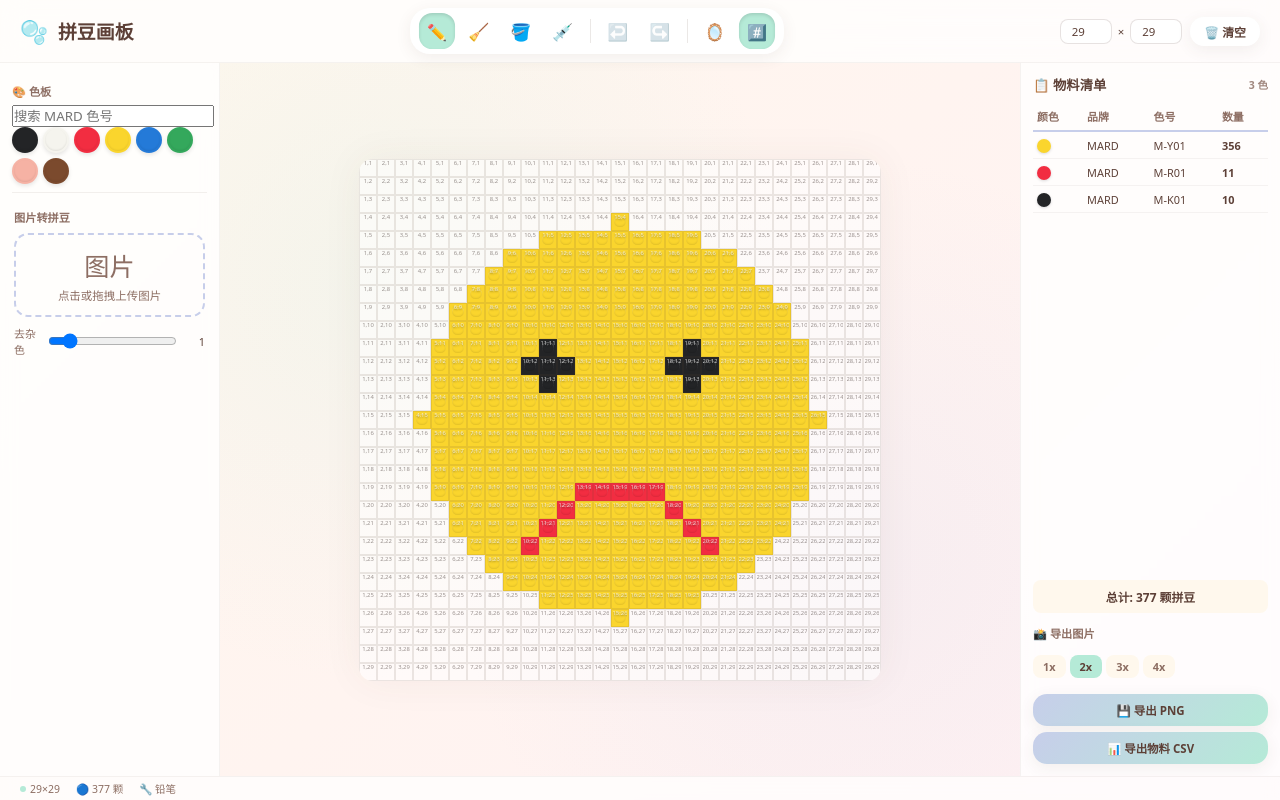
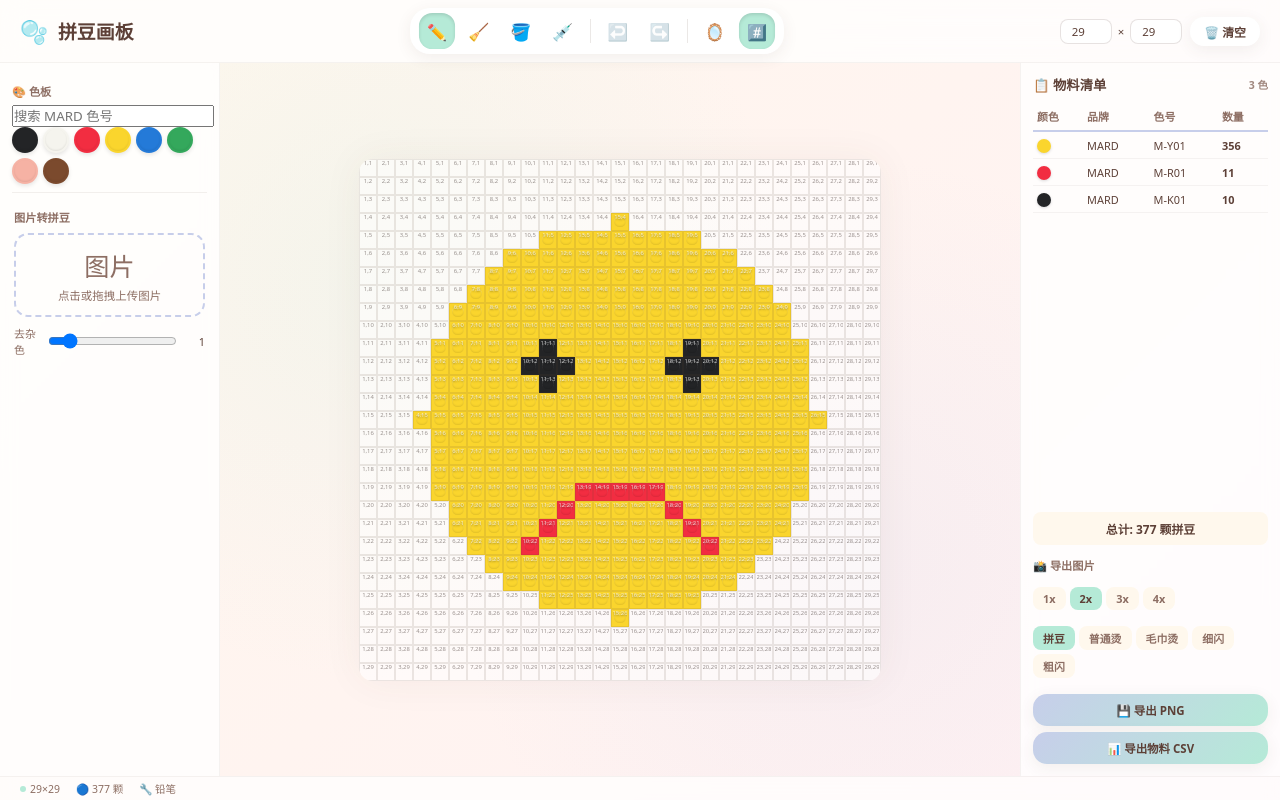
Before and after one commit to sagehou/BeadsCreator, a React (Vite) app: page / in a window 1280 px wide. Built offline with nearby package versions, Linux system fonts and the light colour scheme.

Commit message:
Add ironing preview controls

```diff
--- a/src/App.jsx
+++ b/src/App.jsx
@@ -6,6 +6,7 @@ import BomPanel from './components/BomPanel';
 import ImageConverter from './components/ImageConverter';
 import { useHistory, cloneGrid, floodFill, createEmptyGrid, countBeads } from './hooks/useBeadBoard';
 import { generateSmileyPattern, getAllColors } from './data/colors';
+import { PREVIEW_MODE_OPTIONS, PREVIEW_MODES } from './lib/previewModes';
 
 const DEFAULT_SIZE = 29;
 const CELL_SIZE = 18;
@@ -21,6 +22,7 @@ export default function App() {
   const [symmetry, setSymmetry] = useState(false);
   const [recentColors, setRecentColors] = useState([]);
   const [exportScale, setExportScale] = useState(2);
+  const [previewMode, setPreviewMode] = useState(PREVIEW_MODES.BEAD);
   const [showClearConfirm, setShowClearConfirm] = useState(false);
 
   // Add color to recent
@@ -274,13 +276,17 @@ export default function App() {
           selectedColor={selectedColor}
           onCellAction={handleCellAction}
           symmetry={symmetry}
+          previewMode={previewMode}
         />
 
         {/* Right: BOM */}
         <BomPanel
           grid={grid}
           exportScale={exportScale}
+          previewMode={previewMode}
+          previewModes={PREVIEW_MODE_OPTIONS}
           onExportScaleChange={setExportScale}
+          onPreviewModeChange={setPreviewMode}
           onExportPng={handleExportPng}
           onExportCsv={handleExportCsv}
         />
--- a/src/components/BomPanel.jsx
+++ b/src/components/BomPanel.jsx
@@ -2,7 +2,16 @@ import { useMemo } from 'react';
 import { countBeads, } from '../hooks/useBeadBoard';
 import { getAllColors } from '../data/colors';
 
-export default function BomPanel({ grid, exportScale, onExportScaleChange, onExportPng, onExportCsv }) {
+export default function BomPanel({
+  grid,
+  exportScale,
+  previewMode,
+  previewModes,
+  onExportScaleChange,
+  onPreviewModeChange,
+  onExportPng,
+  onExportCsv
+}) {
   const allColors = useMemo(() => getAllColors(), []);
   const beadCounts = useMemo(() => countBeads(grid, allColors), [grid, allColors]);
   const totalBeads = beadCounts.reduce((sum, item) => sum + item.count, 0);
@@ -49,10 +58,23 @@ export default function BomPanel({ grid, exportScale, onExportScaleChange, onExp
         {[1, 2, 3, 4].map(s => (
           <button
             key={s}
+            type="button"
             className={`scale-btn ${exportScale === s ? 'active' : ''}`}
             onClick={() => onExportScaleChange(s)}
           >
             {s}x
+          </button>
+        ))}
+      </div>
+      <div className="bom-preview-modes">
+        {previewModes.map((mode) => (
+          <button
+            key={mode.id}
+            type="button"
+            className={`scale-btn ${previewMode === mode.id ? 'active' : ''}`}
+            onClick={() => onPreviewModeChange(mode.id)}
+          >
+            {mode.label}
           </button>
         ))}
       </div>
--- a/src/index.css
+++ b/src/index.css
@@ -548,6 +548,12 @@ input, select { font-family: inherit; }
 .export-scale {
   display: flex; gap: 4px; margin: 8px 0;
 }
+.bom-preview-modes {
+  display: flex;
+  flex-wrap: wrap;
+  gap: 4px;
+  margin: 8px 0;
+}
 .scale-btn {
   padding: 4px 10px;
   border-radius: var(--radius-sm);
```
